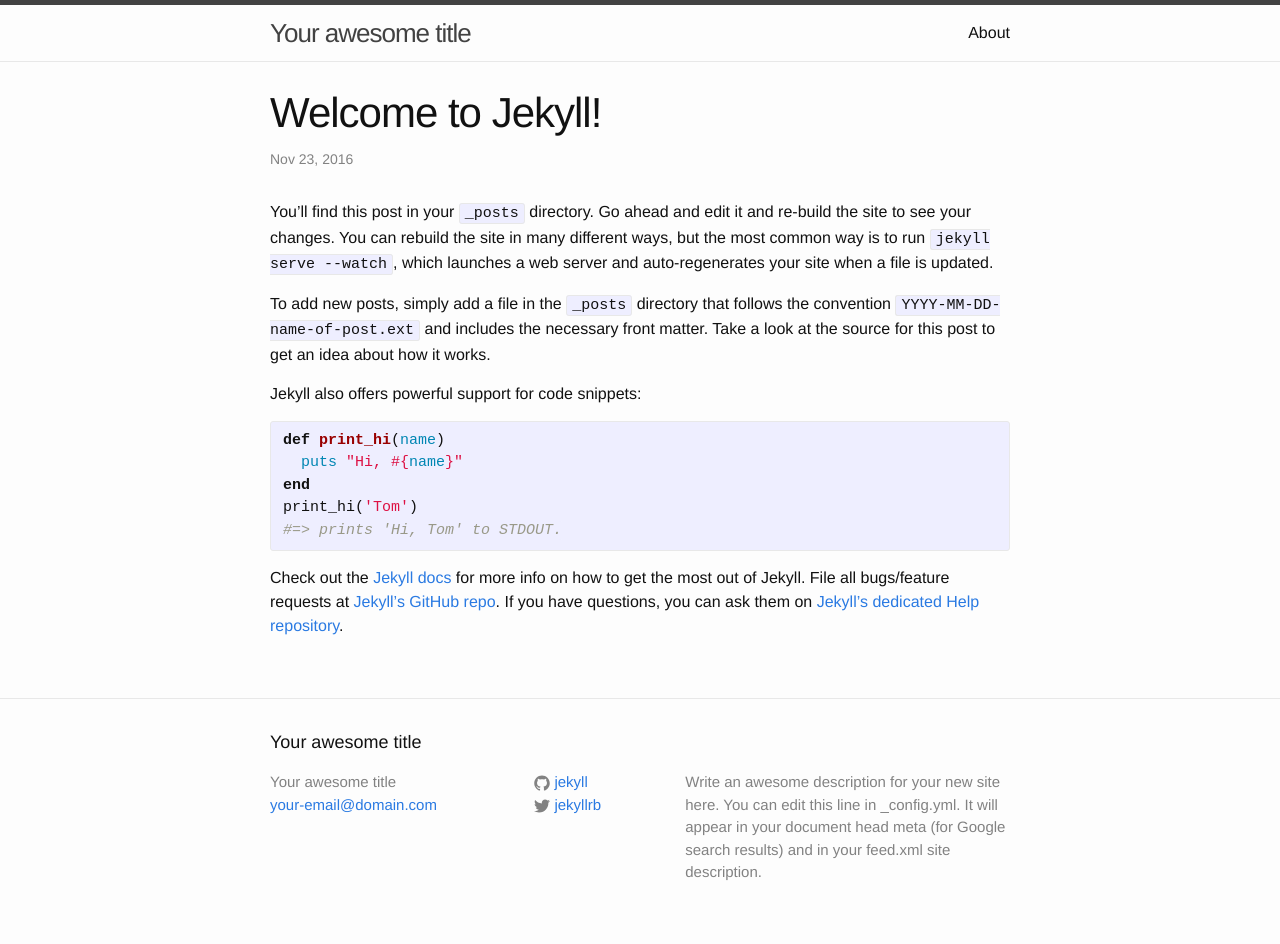
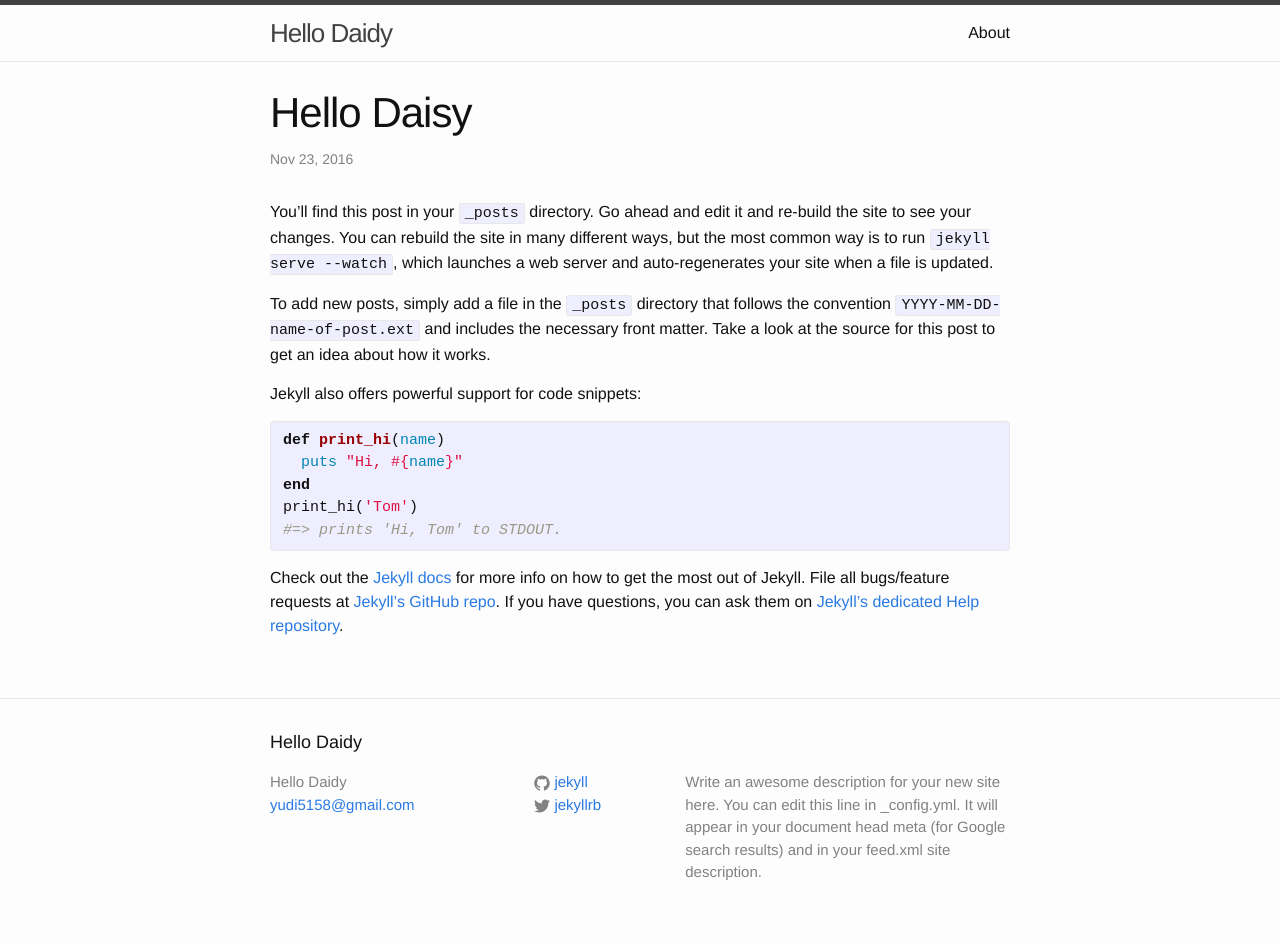
Before and after one commit to DanteYu/DanteYu.github.io, a Jekyll site: the page built from _posts/2016-11-23-welcome-to-jekyll.markdown, in a window 1280 px wide. Built offline with Jekyll 4.4.1, drawn with Linux system fonts in a browser that asks for light colours.

Commit message:
update some text for change testing

```diff
--- a/_config.yml
+++ b/_config.yml
@@ -1,6 +1,6 @@
 # Site settings
-title: Your awesome title
-email: your-email@domain.com
+title: Hello Daidy
+email: yudi5158@gmail.com
 description: > # this means to ignore newlines until "baseurl:"
   Write an awesome description for your new site here. You can edit this
   line in _config.yml. It will appear in your document head meta (for
--- a/_posts/2016-11-23-welcome-to-jekyll.markdown
+++ b/_posts/2016-11-23-welcome-to-jekyll.markdown
@@ -1,6 +1,6 @@
 ---
 layout: post
-title:  "Welcome to Jekyll!"
+title:  "Hello Daisy"
 date:   2016-11-23 12:36:31
 categories: jekyll update
 ---
```
